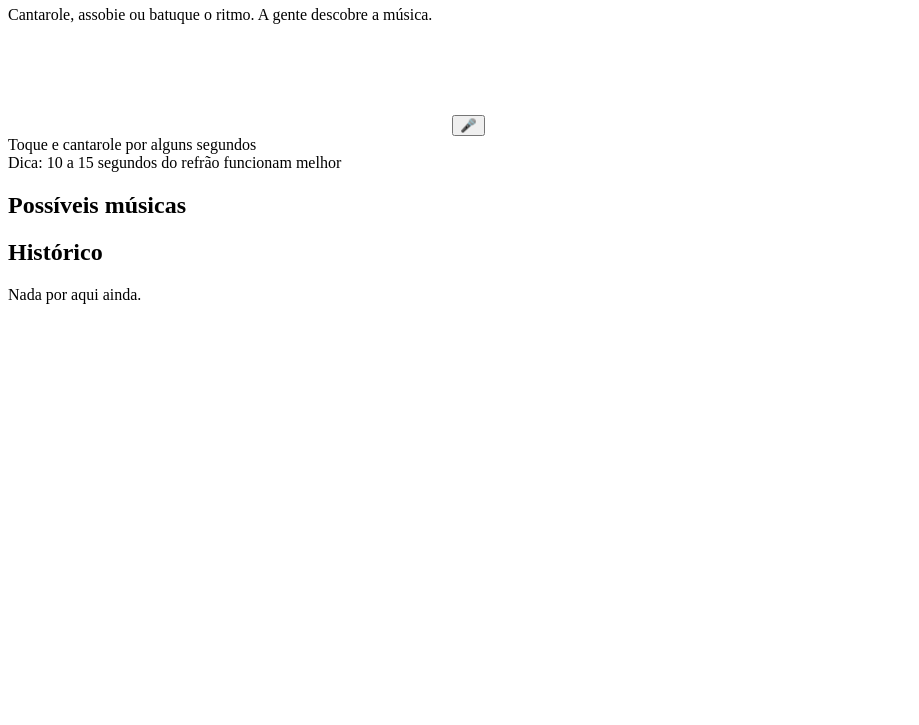
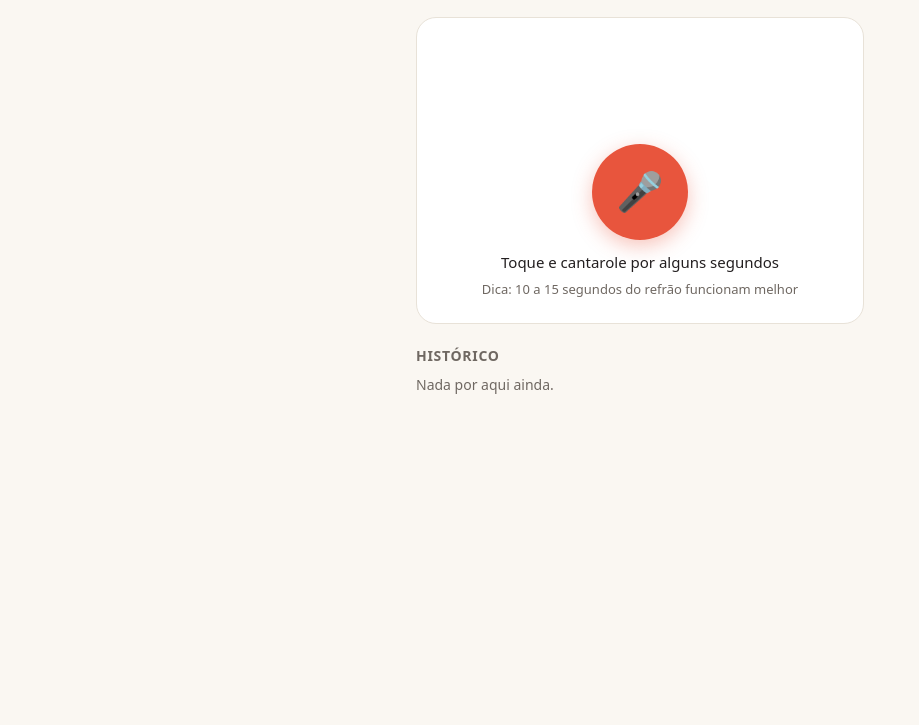
Before and after one commit to FenixDevFX/projeto_ritmo_2.0, a plain HTML site: page index.html in a window 1280 px wide. Shown: the part 75-800 px from the top of the page, without its empty margins (0-919 px from the left). Drawn offline with Linux system fonts and the light colour scheme.

Commit message:
fix:ligação com o estilo e arquivo js

```diff
--- a/index.html
+++ b/index.html
@@ -2,6 +2,8 @@
 <html lang="pt-BR">
 <head>
 <meta charset="utf-8">
+<link rel="stylesheet" href="assets/style.css">
+<script src="assets/scrip.js" defer></script>
 <meta name="viewport" content="width=device-width, initial-scale=1, viewport-fit=cover">
 <title>Ritmo – descubra a música</title>
 
```
Also changed, not shown: assets/script.js (renamed from assests/script.js), assets/style.css (renamed from assests/style.css).
